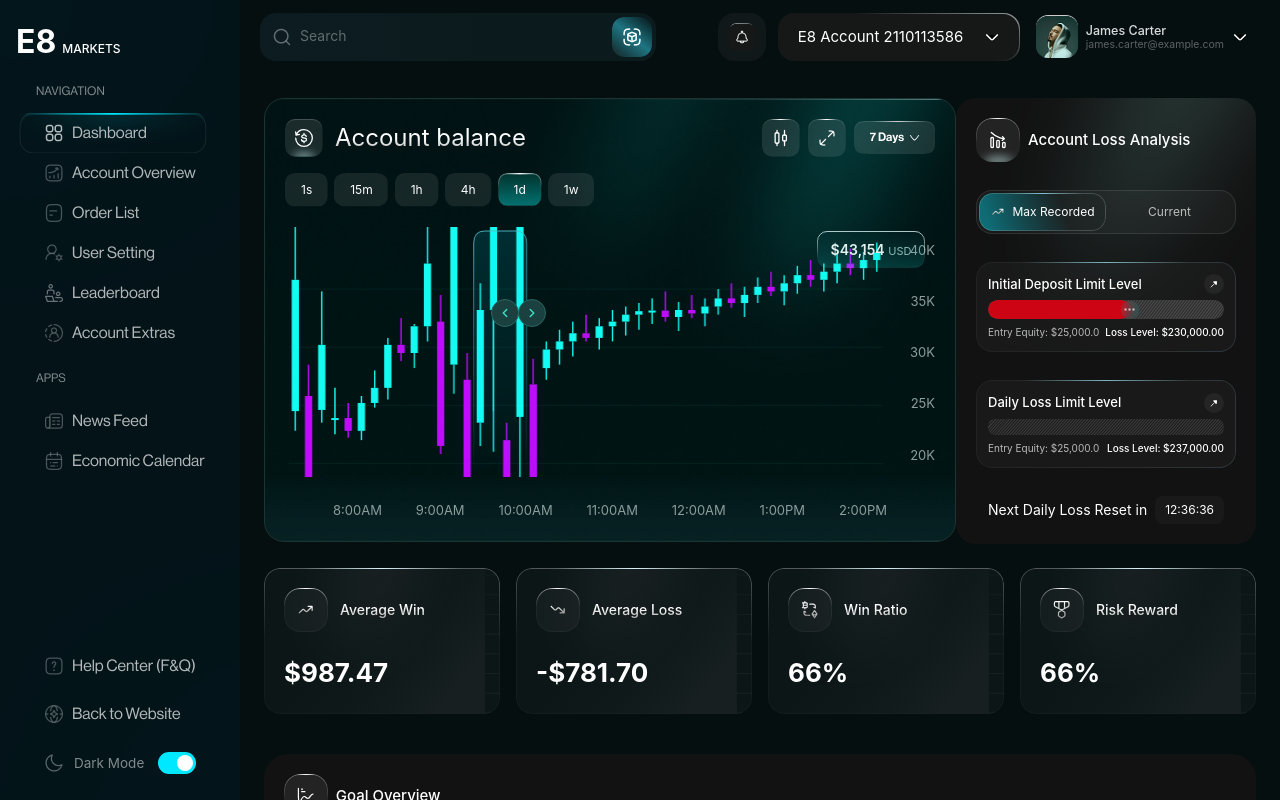
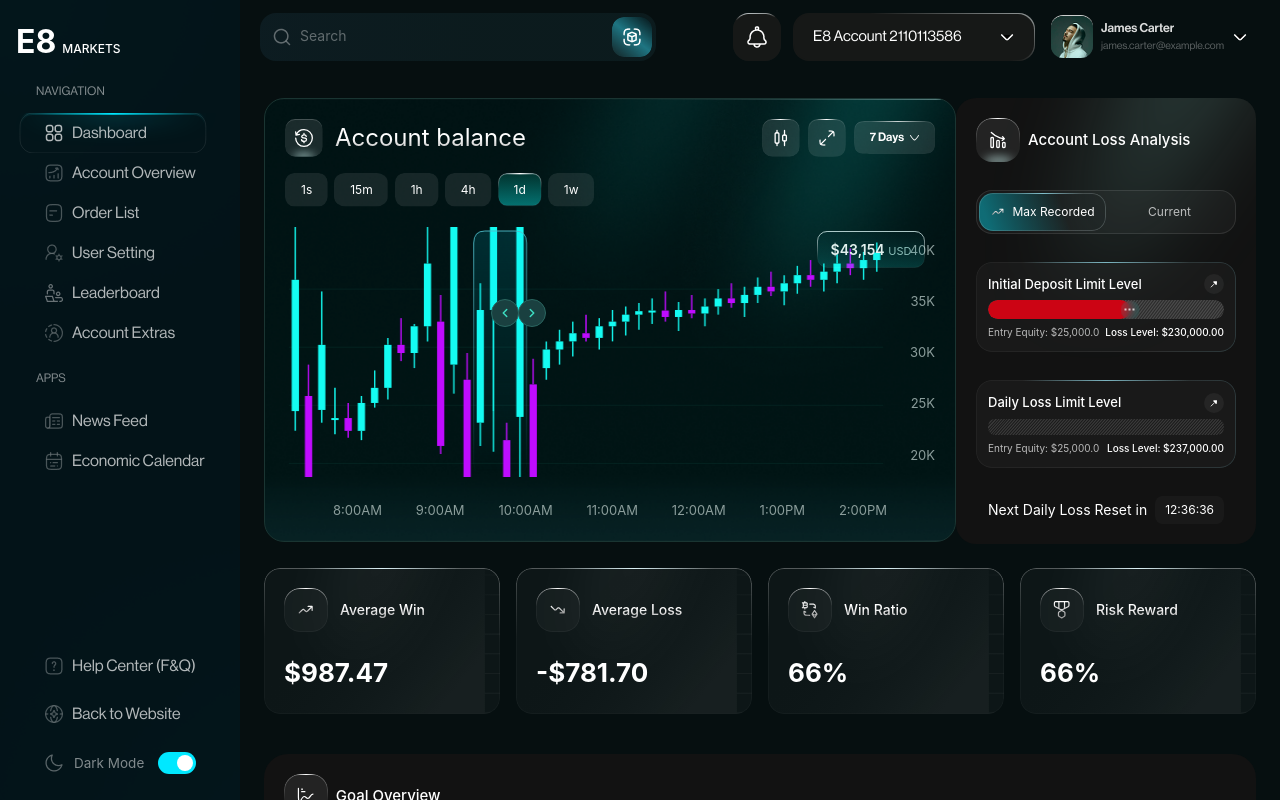
Before and after one commit to developerimamhn/eEightMarket, a React (Vite) app: page / in a window 1280 px wide. Built offline with nearby package versions, Linux system fonts and the light colour scheme.

Commit message:
Fix navbar styles and cleanup

```diff
--- a/src/component/common/Navbar.jsx
+++ b/src/component/common/Navbar.jsx
@@ -77,12 +77,12 @@ export default function Navbar({ onMenuClick, sidebarOpen }) {
 
           {/* Bell */}
           <button
-            className="flex items-center justify-center w-10 h-10 sm:w-12 sm:h-12
+            className="flex items-center justify-center w-8 h-8 sm:w-12 sm:h-12
                        rounded-[14px] sm:rounded-[16px] bg-white/[0.04]
                        hover:bg-white/[0.08] transition-colors active:scale-95"
             aria-label="Notifications"
           >
-            <img src={Bell} alt="bell" className="w-6 h-6 sm:w-7 sm:h-7 object-contain" />
+            <img src={Bell} alt="bell" className="w-8 h-8 sm:w-12 sm:h-12 object-contain" />
           </button>
 
           {/* Account Selector — md+ */}
@@ -98,7 +98,7 @@ export default function Navbar({ onMenuClick, sidebarOpen }) {
                 style={{ background: "linear-gradient(198.73deg, rgba(244,253,255,0.5) 5.95%, rgba(255,255,255,0) 43.28%)" }}>
                 <span className="w-full h-full block rounded-[16px] bg-[#161817]" />
               </span>
-              <span className="text-[13px] lg:text-[15px] font-normal text-white relative z-10 truncate mr-2">
+              <span className="user-koma text-[13px] lg:text-[15px] font-normal text-white relative z-10 truncate mr-2">
                 E8 Account 2110113586
               </span>
               <img
@@ -138,8 +138,8 @@ export default function Navbar({ onMenuClick, sidebarOpen }) {
                            flex-shrink-0 shadow-[0_-1px_0_rgba(255,255,255,0.8)]"
               />
               <div className="hidden sm:block text-left">
-                <div className="text-[12.5px] font-medium text-white/85 leading-tight whitespace-nowrap">James Carter</div>
-                <div className="text-[10.5px] text-white/35 leading-tight whitespace-nowrap">james.carter@example.com</div>
+                <div className="user text-[12.5px] text-white/85 leading-[150%] whitespace-nowrap">James Carter</div>
+                <div className="user-koma text-[10.5px] text-white/35 leading-[160%] whitespace-nowrap">james.carter@example.com</div>
               </div>
               <img
                 src={downArrow} alt="expand"
--- a/src/index.css
+++ b/src/index.css
@@ -192,6 +192,13 @@
 }
 
 
+.user-koma {
+  font-family: 'Neue Haas Grotesk Text Pro';
+  font-weight: 400;
+
+}
+
+
 
 .filter-label {
   font-family: 'Neue Haas Grotesk Text Pro';
```
